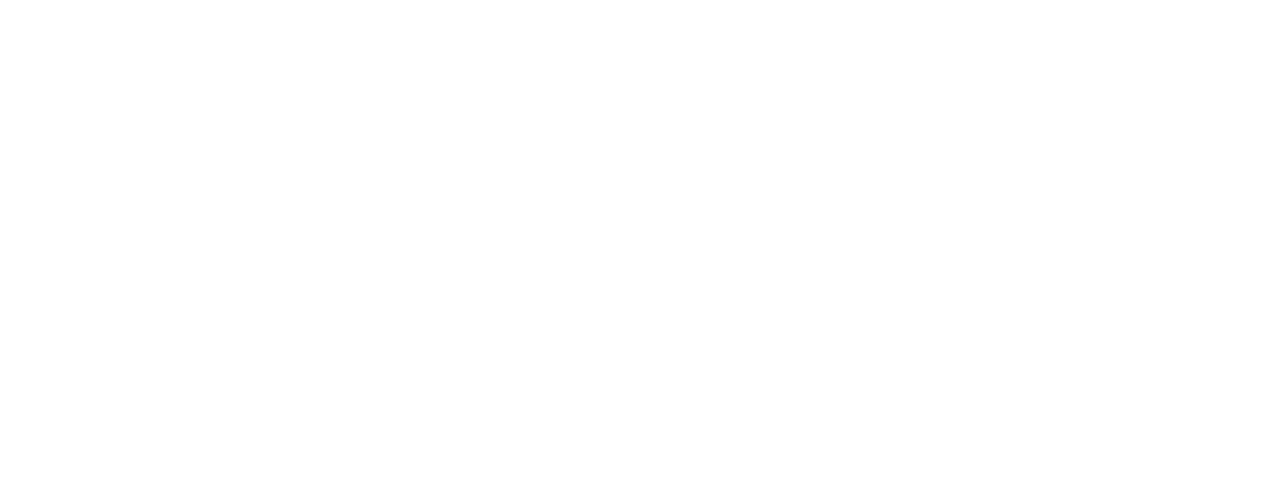
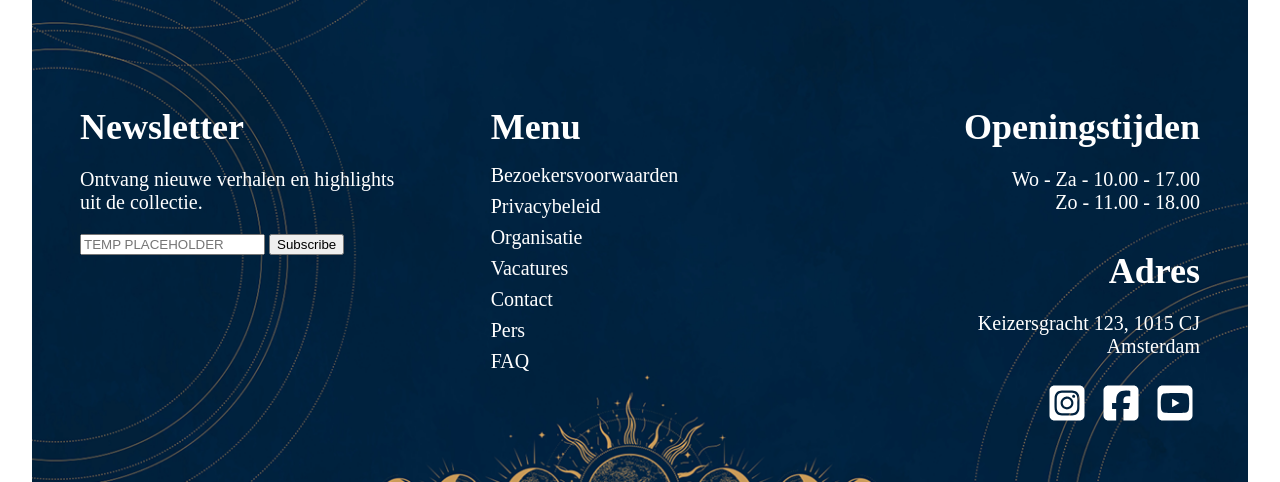
Before and after one commit to fdnd-agency/embassyofthefreemind, a SvelteKit app: page / in a window 1280 px wide. Shown: the part 1064-1546 px from the top of the page. Before the commit the page ends 939 px from the top, so only its background shows below. Built offline with nearby package versions, Linux system fonts and the light colour scheme.

Commit message:
footer component export

```diff
--- a/src/lib/index.js
+++ b/src/lib/index.js
@@ -1 +1,2 @@
-// place files you want to import through the `$lib` alias in this folder.
+// @ts-ignore
+export { default as Footer } from './components/Footer.svelte'
--- a/src/routes/+page.svelte
+++ b/src/routes/+page.svelte
@@ -1,5 +1,6 @@
 <script>
 	import Exhibitions from '../lib/components/Exhibitions.svelte';
+	import { Footer } from "$lib";
 
 	const myImageUrl = '/images/image37.png';
 </script>
@@ -11,3 +12,5 @@
 	dates="28 april t/m 7 september 2025"
 	linkUrl="nog niets"
 />
+
+<Footer />
```
